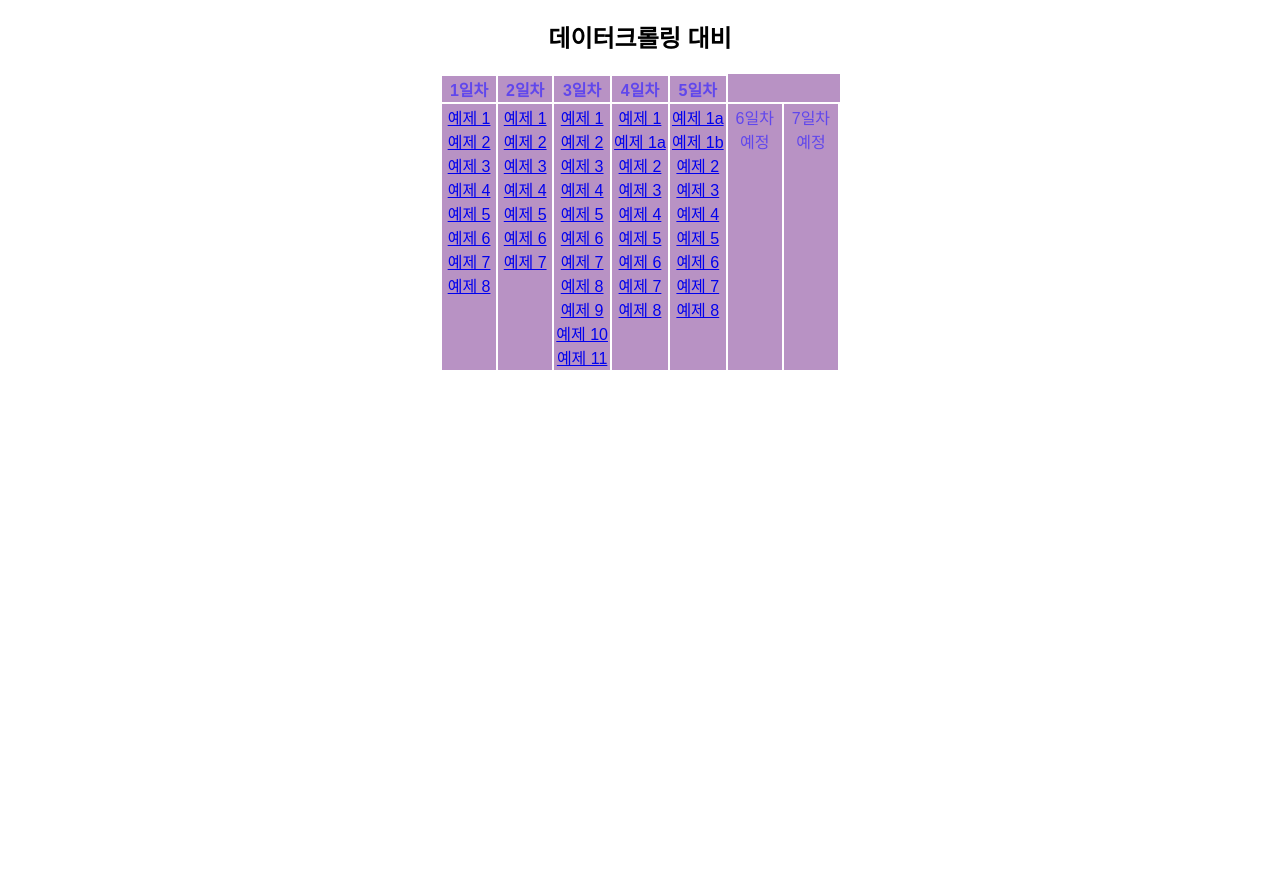
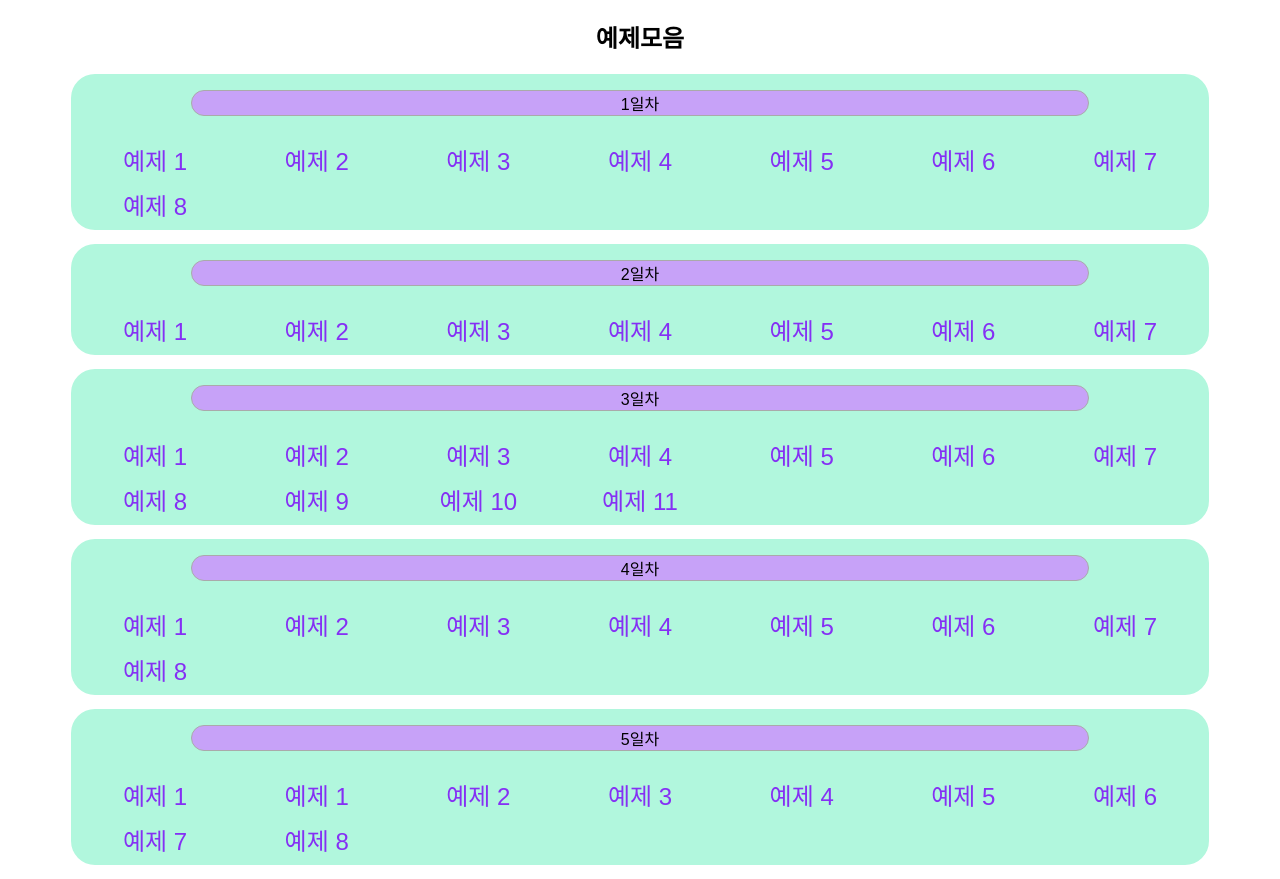
Before and after one commit to aodnsaktdnb/jin, a plain HTML site: page index.html in a window 1280 px wide. Shown: the part 70-949 px from the top of the page. Before the commit the page ends 800 px from the top, so only its background shows below. Drawn offline with Linux system fonts and the light colour scheme.

Commit message:
수정함

```diff
--- a/index.html
+++ b/index.html
@@ -6,108 +6,124 @@
     <title>Document</title>
     <style>
       body {
-        font-family: Arial, sans-serif;
+        font-family: Arial, Helvetica, sans-serif;
       }
-      table {
-        border-collapse: collapse;
-        background-color: rgb(184, 146, 196);
-        margin: 0 auto;
-        vertical-align: top;
-        width: 400px;
-        height: 200px;
+      #index-page * {
+        text-align: center;
       }
 
-      th,
-      td {
-        border: 2px solid #ffffff;
-        vertical-align: top;
-        text-align: center;
-        color: #6047ec;
+      a {
+        text-decoration: none;
       }
-      h1,
-      h2 {
+      .ex-menu {
+        background-color: rgb(177, 247, 221);
+        font-family: Arial, Helvetica, sans-serif;
+        display: grid;
+        gap: 10px;
+        align-items: center;
+        justify-content: center;
+        grid-template-columns: repeat(auto-fill, minmax(150px, 1fr));
+        padding: 0.5rem;
+        margin: 0 5% 14px;
+        border-radius: 1.5rem;
+      }
+
+      .menu-list {
+        grid-column: 1 / -1;
+        font-size: 1rem;
+        margin: 0.5rem 10% 1rem;
+        background: rgb(199, 162, 248);
+        border: 0.5px solid #aaa;
+        border-radius: 1rem;
+        display: inline-block;
         text-align: center;
       }
-      td {
-        width: 100px;
-        vertical-align: top;
-        text-align: center;
+
+      .ex-menu a,
+      .ex-menu a:visited {
+        font-size: 1.5rem;
+        color: rgb(133, 48, 244);
+        border-radius: 1.5rem;
+      }
+
+      .ex-menu a:hover {
+        color: #eae4de;
+        background: rgb(199, 162, 248);
         cursor: pointer;
       }
     </style>
   </head>
   <body>
-    <h1>HTML 특강</h1>
-    <h2>데이터크롤링 대비</h2>
-    <!-- table>tr>th^tr>(td{예제$})*3 -->
-    <table>
-      <tr>
-        <th>1일차</th>
-        <th>2일차</th>
-        <th>3일차</th>
-        <th>4일차</th>
-        <th>5일차</th>
-      </tr>
-      <tr>
-        <td>
-          <a href="ex01-01.html">예제 1</a><br />
-          <a href="ex01-02.html">예제 2</a><br />
-          <a href="ex01-03.html">예제 3</a><br />
-          <a href="ex01-04.html">예제 4</a><br />
-          <a href="ex01-05.html">예제 5</a><br />
-          <a href="ex01-06.html">예제 6</a><br />
-          <a href="ex01-07.html">예제 7</a><br />
-          <a href="ex01-08.html">예제 8</a><br />
-        </td>
-        <td>
-          <a href="ex02-01.html">예제 1</a><br />
-          <a href="ex02-02.html">예제 2</a><br />
-          <a href="ex02-03.html">예제 3</a><br />
-          <a href="ex02-04.html">예제 4</a><br />
-          <a href="ex02-05.html">예제 5</a><br />
-          <a href="ex02-06.html">예제 6</a><br />
-          <a href="ex02-07.html">예제 7</a><br />
-        </td>
-        <td>
-          <a href="ex03-01.html">예제 1</a><br />
-          <a href="ex03-02.html">예제 2</a><br />
-          <a href="ex03-03.html">예제 3</a><br />
-          <a href="ex03-04.html">예제 4</a><br />
-          <a href="ex03-05.html">예제 5</a><br />
-          <a href="ex03-06.html">예제 6</a><br />
-          <a href="ex03-07.html">예제 7</a><br />
-          <a href="ex03-08.html">예제 8</a><br />
-          <a href="ex03-09.html">예제 9</a><br />
-          <a href="ex03-10.html">예제 10</a><br />
-          <a href="ex03-11.html">예제 11</a><br />
-        </td>
-        <td>
-          <a href="ex04-01.html">예제 1</a><br />
-          <a href="ex04-01a.html">예제 1a</a><br />
-          <a href="ex04-02.html">예제 2</a><br />
-          <a href="ex04-03.html">예제 3</a><br />
-          <a href="ex04-04.html">예제 4</a><br />
-          <a href="ex04-05.html">예제 5</a><br />
-          <a href="ex04-06.html">예제 6</a><br />
-          <a href="ex04-07.html">예제 7</a><br />
-          <a href="ex04-08.html">예제 8</a><br />
-        </td>
-        <td>
-          <a href="ex05-01a.html">예제 1a</a><br />
-          <a href="ex05-01b.html">예제 1b</a><br />
-          <a href="ex05-02.html">예제 2</a><br />
-          <a href="ex05-03.html">예제 3</a><br />
-          <a href="ex05-04.html">예제 4</a><br />
-          <a href="ex05-05.html">예제 5</a><br />
-          <a href="ex05-06.html">예제 6</a><br />
-          <a href="ex05-07.html">예제 7</a><br />
-          <a href="ex05-08.html">예제 8</a><br />
-        </td>
-        <td>6일차 예정</td>
-        <td>7일차 예정</td>
-      </tr>
-    </table>
+    <body>
+      <div id="index-page">
+        <h1>HTML 특강</h1>
+        <h2>예제모음</h2>
 
+        <!-- menu 시작 -->
+        <div class="ex-menu">
+          <div class="menu-list">1일차</div>
+          <a href="ex01-01.html">예제 1</a>
+          <a href="ex01-02.html">예제 2</a>
+          <a href="ex01-033.html">예제 3</a>
+          <a href="ex01-04.html">예제 4</a>
+          <a href="ex01-05.html">예제 5</a>
+          <a href="ex01-06.html">예제 6</a>
+          <a href="ex01-07.html">예제 7</a>
+          <a href="ex01-08.html">예제 8</a>
+        </div>
+
+        <div class="ex-menu">
+          <div class="menu-list">2일차</div>
+          <a href="ex02-01.html">예제 1</a>
+          <a href="ex02-02.html">예제 2</a>
+          <a href="ex02-03.html">예제 3</a>
+          <a href="ex02-04.html">예제 4</a>
+          <a href="ex02-05.html">예제 5</a>
+          <a href="ex02-06.html">예제 6</a>
+          <a href="ex02-07.html">예제 7</a>
+        </div>
+
+        <div class="ex-menu">
+          <div class="menu-list">3일차</div>
+          <a href="ex03-01.html">예제 1</a>
+          <a href="ex03-02.html">예제 2</a>
+          <a href="ex03-03.html">예제 3</a>
+          <a href="ex03-04.html">예제 4</a>
+          <a href="ex03-05.html">예제 5</a>
+          <a href="ex03-06.html">예제 6</a>
+          <a href="ex03-07.html">예제 7</a>
+          <a href="ex03-08.html">예제 8</a>
+          <a href="ex03-09.html">예제 9</a>
+          <a href="ex03-10.html">예제 10</a>
+          <a href="ex03-11.html">예제 11</a>
+        </div>
+
+        <div class="ex-menu">
+          <div class="menu-list">4일차</div>
+          <a href="ex04-01.html">예제 1</a>
+          <a href="ex04-02.html">예제 2</a>
+          <a href="ex04-03.html">예제 3</a>
+          <a href="ex04-04.html">예제 4</a>
+          <a href="ex04-05.html">예제 5</a>
+          <a href="ex04-06.html">예제 6</a>
+          <a href="ex04-07.html">예제 7</a>
+          <a href="ex04-08.html">예제 8</a>
+        </div>
+        <div class="ex-menu">
+          <div class="menu-list">5일차</div>
+          <a href="ex05-01a.html">예제 1</a>
+          <a href="ex05-01b.html">예제 1</a>
+          <a href="ex05-02.html">예제 2</a>
+          <a href="ex05-03.html">예제 3</a>
+          <a href="ex05-04.html">예제 4</a>
+          <a href="ex05-05.html">예제 5</a>
+          <a href="ex05-06.html">예제 6</a>
+          <a href="ex05-07.html">예제 7</a>
+          <a href="ex05-08.html">예제 8</a>
+        </div>
+        <!-- menu 마침 -->
+      </div>
+    </body>
     <!--<h3><a href="/ex01-01.html">예제1 헤딩</a></h3>-->
   </body>
 </html>
```
